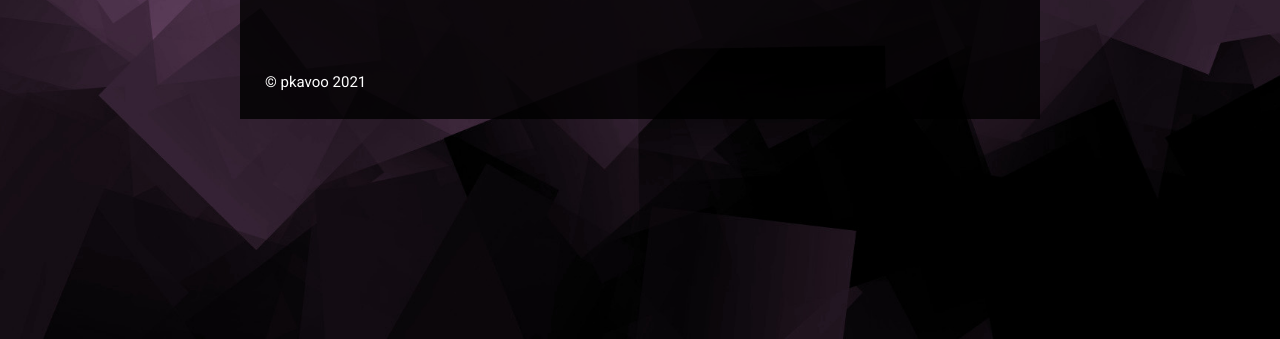
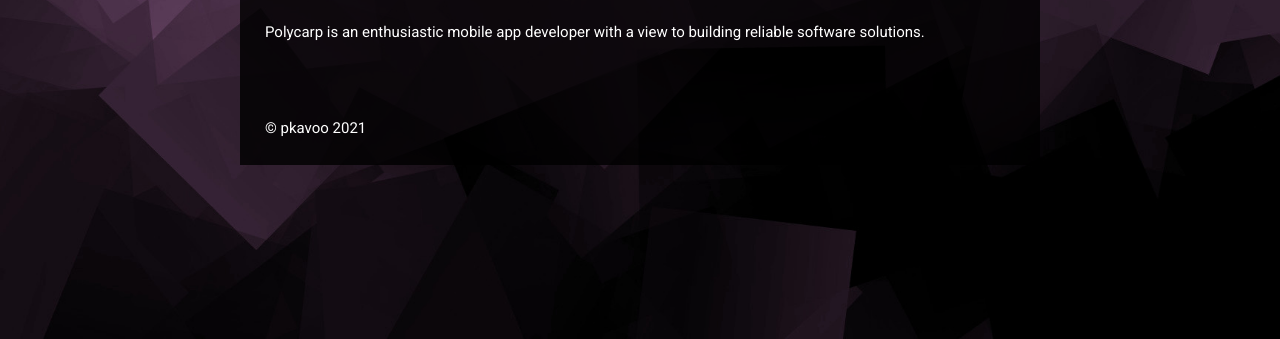
Before and after one commit to pkavoo/overview, a plain HTML site: page index.html in a window 1280 px wide. Shown: the part 461-800 px from the top of the page. Drawn offline with nearby package versions, Linux system fonts and the light colour scheme.

Commit message:
Edited home

```diff
--- a/index.html
+++ b/index.html
@@ -41,6 +41,9 @@
             <p>
               This is a simple website highlighting projects done by Polycarp and his technical expertise. Visit his<a href="https://github.com/pkavoo"> github </a> profile to view his projects!
             </p>
+			<p>
+			  Polycarp is an enthusiastic mobile app developer with a view to building reliable software solutions.
+			</p>
           </div>
 
           <div id="about" class="content-region hide">
```
